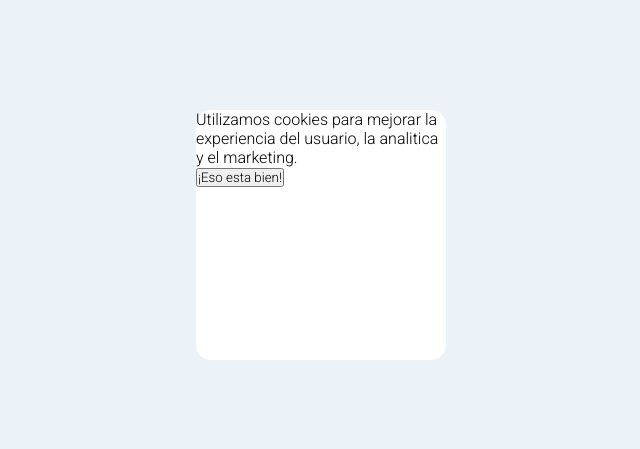
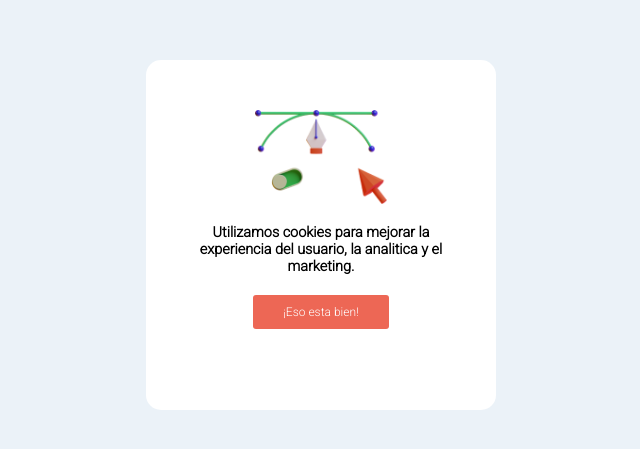
Before and after one commit to GabyFerD/Pop-ups-Ejercicios, a plain HTML site: page index.html in a window 1280 px wide. Shown: the part 165-614 px from the top of the page, without its empty margins (319-959 px from the left). Drawn offline with Linux system fonts and the light colour scheme.

Commit message:
se da estilo a card

```diff
--- a/index.html
+++ b/index.html
@@ -10,14 +10,14 @@
   <body>
     <main class="contenedor">
       <div class="card">
-        <div class="card-imagen"></div>
+        <img src="./Saly-27.png" alt="" />
         <div class="card-text">
           <p class="text">
             Utilizamos cookies para mejorar la experiencia del usuario, la
             analitica y el marketing.
           </p>
-          <button class="boton">¡Eso esta bien!</button>
         </div>
+        <button class="boton">¡Eso esta bien!</button>
       </div>
     </main>
   </body>
--- a/style.css
+++ b/style.css
@@ -20,8 +20,33 @@ body {
 }
 
 .card {
-  width: 250px;
-  height: 250px;
+  width: 350px;
+  height: 350px;
   background-color: #ffffff;
   border-radius: 15px;
+  padding: 10px;
+  display: flex;
+  flex-direction: column;
+  align-items: center;
 }
+
+img {
+  width: 40%;
+  margin-top: 40px;
+}
+
+.text {
+  font-size: 0.9rem;
+  font-weight: 700;
+  text-align: center;
+  padding: 20px;
+}
+
+.boton {
+  padding: 10px 30px;
+  font-size: 0.75rem;
+  border: none;
+  background-color: #ed6755;
+  color: white;
+  border-radius: 3px;
+}
```
